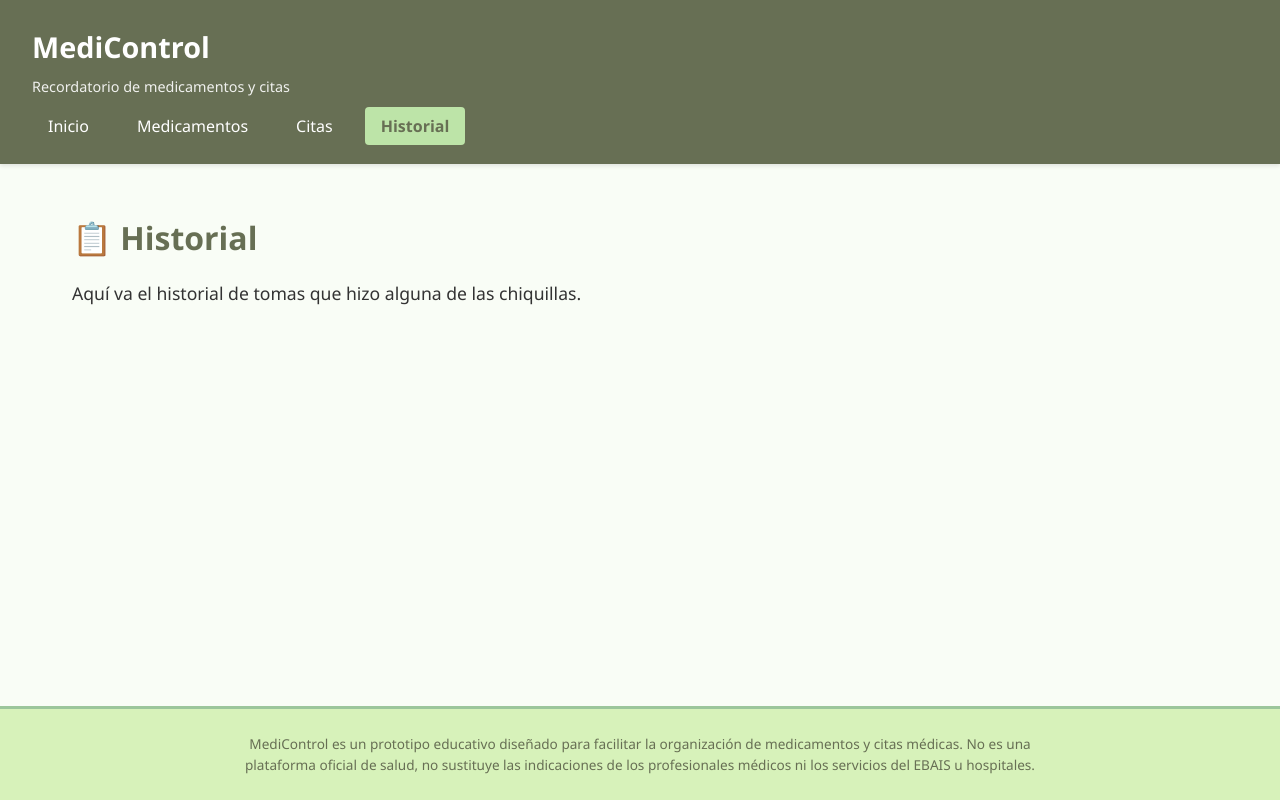
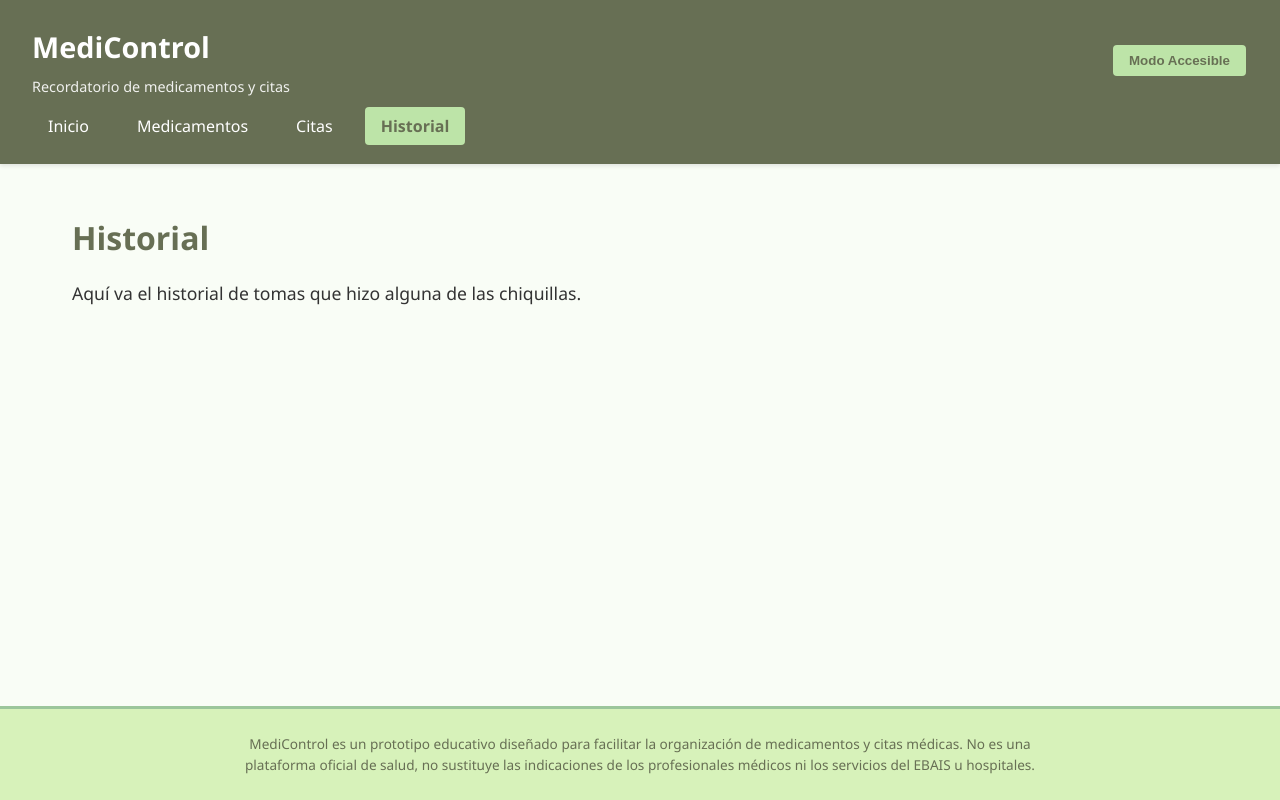
Before and after one commit to cinnnd/ctpmn-trabajonum5, a React (Vite) app: page /historial in a window 1280 px wide. Built offline with nearby package versions, Linux system fonts and the light colour scheme.

Commit message:
Completar funcionalidades pendientes

```diff
--- a/src/App.jsx
+++ b/src/App.jsx
@@ -1,4 +1,5 @@
 import { BrowserRouter, Routes, Route } from 'react-router-dom'
+import { useState, useEffect } from 'react'          //el useState, useEffect es para activar o desactivar la clase en body
 import Navbar from './components/Navbar'
 import Footer from './components/Footer'
 import Inicio from './pages/Inicio'
@@ -8,12 +9,33 @@ import Historial from './pages/Historial'
 import './index.css'
 
 function App() {
+  // Estado para saber si el modo accesible está activo
+  const [modoAccesible, setModoAccesible] = useState(false)
+
+  // Efecto: Cada vez que cambie 'modoAccesible', agregamos o quitamos la clase al body
+  useEffect(() => {
+    if (modoAccesible) {
+      document.body.classList.add('modo-accesible')
+    } else {
+      document.body.classList.remove('modo-accesible')
+    }
+  }, [modoAccesible])
+
+  // Función para cambiar el estado
+  const toggleModoAccesible = () => {
+    setModoAccesible(!modoAccesible)
+  }
+
   return (
     <BrowserRouter>
       <div className="app-layout">
-        <Navbar />
+        {/* eso hace que el boton aparesca y funcione en el navbar */}
+        <Navbar
+          modoAccesible={modoAccesible}
+          onToggleAccesible={toggleModoAccesible}
+        />
         <main className="contenido-principal">
-          <Routes>                                  /* el route y routes definen que componentes muestra segun su url */
+          <Routes>
             <Route path="/" element={<Inicio />} />
             <Route path="/medicamentos" element={<Medicamentos />} />
             <Route path="/citas" element={<Citas />} />
@@ -22,7 +44,7 @@ function App() {
         </main>
         <Footer />
       </div>
-    </BrowserRouter> /*METE todo en una app para habilitar la edicion*/
+    </BrowserRouter>
   )
 }
 
--- /dev/null
+++ b/src/components/ModoAccesible.jsx
@@ -0,0 +1,11 @@
+export default function ModoAccesible({ activo, onToggle }) {
+    return (
+        <button
+        className={`btn-accesible ${activo ? 'activo' : ''}`}
+        onClick={onToggle}
+        aria-label="Activar o desactivar modo de alto contraste y letra grande"
+        >
+        {activo ? ' Modo Normal' : ' Modo Accesible'}
+        </button>
+    )
+}
--- a/src/components/Navbar.jsx
+++ b/src/components/Navbar.jsx
@@ -1,14 +1,25 @@
 import { Link, useLocation } from 'react-router-dom'
+import ModoAccesible from './ModoAccesible' // esto es lo del boton de modo accesible
 
-export default function Navbar() {
+export default function Navbar({ modoAccesible, onToggleAccesible }) {
     const location = useLocation()
 
     return (
         <nav className="navbar">
+        <div className="navbar-contenido">
+            <div className="navbar-info">
             <h1 className="navbar-titulo">MediControl</h1>
             <p className="navbar-subtitulo">Recordatorio de medicamentos y citas</p>
+            </div>
+
+            {/*  el botón de modo accesible */}
+            <ModoAccesible
+            activo={modoAccesible}
+            onToggle={onToggleAccesible}
+            />
+        </div>
+
         <ul className="navbar-menu">
-
             <li>
             <Link to="/" className={location.pathname === '/' ? 'activo' : ''}>
                 Inicio
@@ -32,7 +43,6 @@ export default function Navbar() {
                 Historial
             </Link>
             </li>
-
         </ul>
         </nav>
     )
--- a/src/index.css
+++ b/src/index.css
@@ -139,6 +139,19 @@ body {
   background-color: var(--color-claro-medio);
   color: var(--color-oscuro);
   font-weight: bold;
+}
+
+.navbar-contenido {
+  display: flex;
+  justify-content: space-between;
+  align-items: center;
+  flex-wrap: wrap;
+  gap: 1rem;
+}
+
+.navbar-info {
+  display: flex;
+  flex-direction: column;
 }
 
 /* ===== ESTILOS PARA LAS PÁGINAS ===== */
@@ -344,3 +357,66 @@ body {
   font-size: 0.8rem;
   margin-top: 0.5rem;
 }
+
+/* ===== MODO ACCESIBLE (Alto contraste y letra grande) ===== */
+body.modo-accesible {
+  /* Sobrescribimos las variables con colores de alto contraste */
+  --color-claro: #ffffff;
+  --color-claro-medio: #e0e0e0;
+  --color-medio: #000000;
+  --color-azulado: #0000cc; /* Azul puro para enlaces */
+  --color-oscuro: #000000;
+  --color-texto: #000000;
+  --color-blanco: #ffffff;
+  --color-fondo: #ffffff;
+
+  /* Letra grande */
+  font-size: 120%;
+}
+
+/* Aseguramos que los bordes se vean bien en alto contraste */
+body.modo-accesible .tarjeta,
+body.modo-accesible .formulario-cita,
+body.modo-accesible .agenda-citas {
+  border: 2px solid #000000;
+  box-shadow: none;
+}
+
+body.modo-accesible .navbar {
+  border-bottom: 3px solid #000000;
+}
+
+body.modo-accesible .btn-agregar,
+body.modo-accesible .btn-completar {
+  background-color: #000000;
+  color: #ffffff;
+  border: 2px solid #ffffff;
+}
+
+body.modo-accesible .btn-eliminar {
+  background-color: #ffffff;
+  color: #000000;
+  border: 2px solid #000000;
+}
+
+/* Botón del modo accesible */
+.btn-accesible {
+  background-color: var(--color-claro-medio);
+  color: var(--color-oscuro);
+  border: 2px solid var(--color-oscuro);
+  padding: 0.5rem 1rem;
+  border-radius: 6px;
+  cursor: pointer;
+  font-weight: bold;
+  margin-left: auto; /* Empuja el botón a la derecha en el navbar */
+}
+
+.btn-accesible:hover {
+  background-color: var(--color-blanco);
+}
+
+body.modo-accesible .btn-accesible {
+  background-color: #000000;
+  color: #ffffff;
+  border-color: #ffffff;
+}
--- a/src/pages/Historial.jsx
+++ b/src/pages/Historial.jsx
@@ -1,7 +1,7 @@
 export default function Historial() {
     return (
         <section className="pagina">
-        <h2>📋 Historial</h2>
+        <h2>Historial</h2>
         <p>Aquí va el historial de tomas que hizo alguna de las chiquillas.</p>
         </section>
     )
```
Lines whose indentation alone changed are shown as unchanged.
